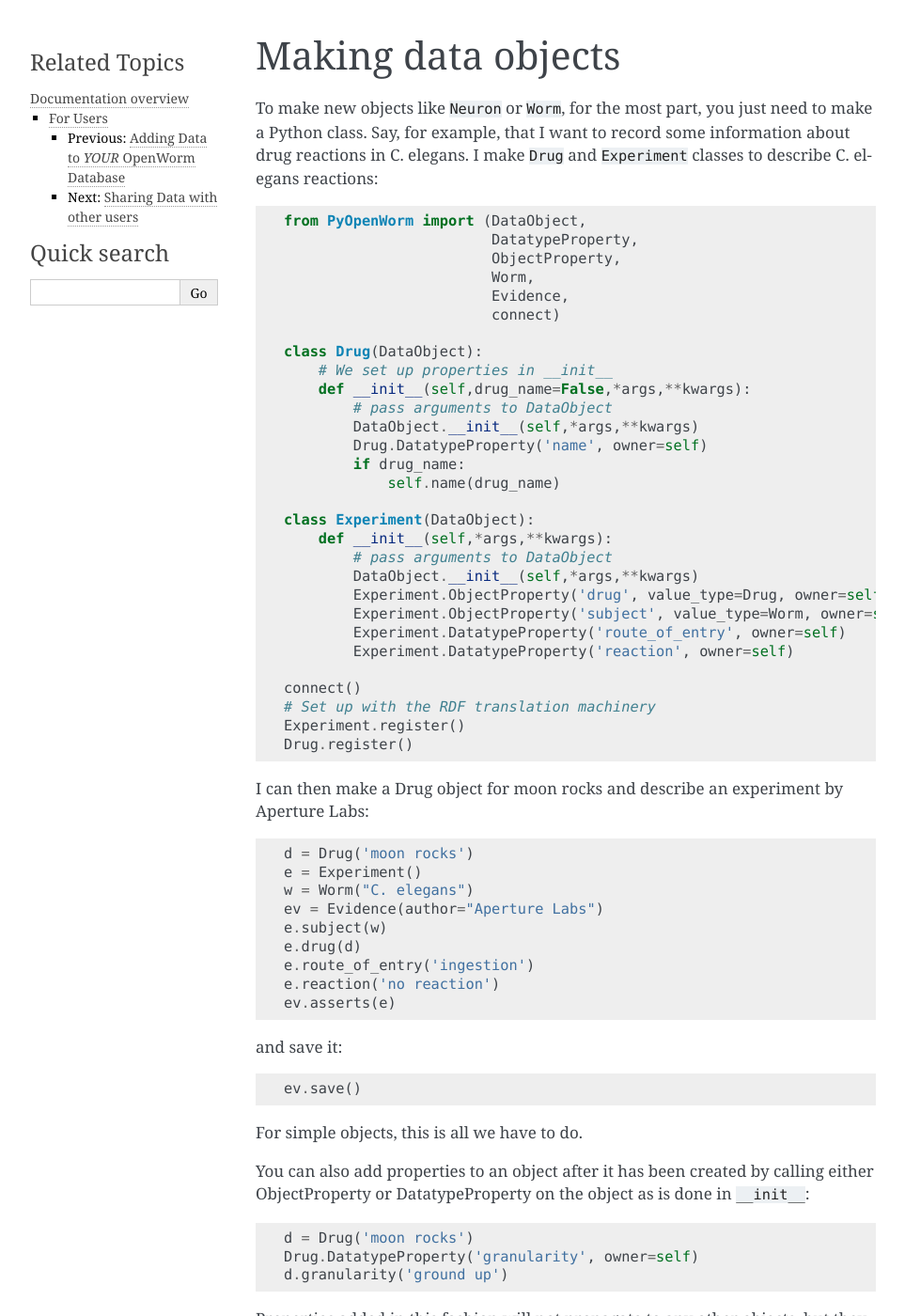
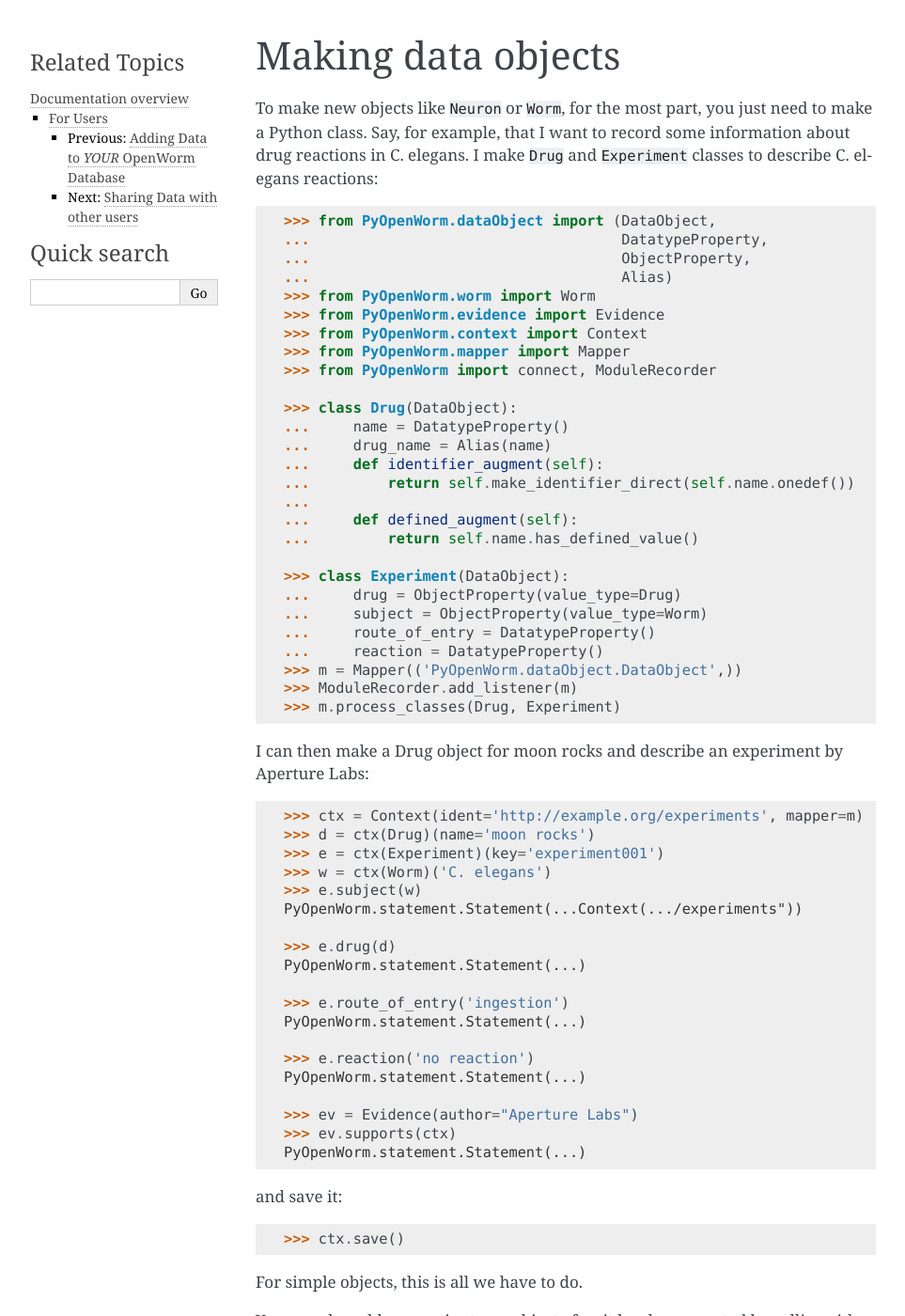
Before and after one commit to openworm/owmeta, a Sphinx documentation site: the page built from docs/making_dataObjects.rst, in a window 1280 px wide and 1400 px high. Shown: the whole window at 94% size, without its empty margins (148-1111 px from the left). Built offline with Sphinx 7.4.7, drawn with Linux system fonts in a browser that asks for light colours; some of the changed text lies outside the part shown.

Commit message:
Updating documentation and doctests

```diff
--- a/docs/making_dataObjects.rst
+++ b/docs/making_dataObjects.rst
@@ -8,62 +8,81 @@ Say, for example, that I want to record some information about drug reactions in
 C. elegans. I make ``Drug`` and ``Experiment`` classes to describe C. elegans
 reactions::
 
-    from PyOpenWorm import (DataObject,
-                            DatatypeProperty,
-                            ObjectProperty,
-                            Worm,
-                            Evidence,
-                            connect)
+    >>> from PyOpenWorm.dataObject import (DataObject,
+    ...                                    DatatypeProperty,
+    ...                                    ObjectProperty,
+    ...                                    Alias)
+    >>> from PyOpenWorm.worm import Worm
+    >>> from PyOpenWorm.evidence import Evidence
+    >>> from PyOpenWorm.context import Context
+    >>> from PyOpenWorm.mapper import Mapper
+    >>> from PyOpenWorm import connect, ModuleRecorder
 
-    class Drug(DataObject):
-        # We set up properties in __init__
-        def __init__(self,drug_name=False,*args,**kwargs):
-            # pass arguments to DataObject
-            DataObject.__init__(self,*args,**kwargs)
-            Drug.DatatypeProperty('name', owner=self)
-            if drug_name:
-                self.name(drug_name)
+    >>> class Drug(DataObject):
+    ...     name = DatatypeProperty()
+    ...     drug_name = Alias(name)
+    ...     def identifier_augment(self):
+    ...         return self.make_identifier_direct(self.name.onedef())
+    ...
+    ...     def defined_augment(self):
+    ...         return self.name.has_defined_value()
 
-    class Experiment(DataObject):
-        def __init__(self,*args,**kwargs):
-            # pass arguments to DataObject
-            DataObject.__init__(self,*args,**kwargs)
-            Experiment.ObjectProperty('drug', value_type=Drug, owner=self)
-            Experiment.ObjectProperty('subject', value_type=Worm, owner=self)
-            Experiment.DatatypeProperty('route_of_entry', owner=self)
-            Experiment.DatatypeProperty('reaction', owner=self)
-
-    connect()
-    # Set up with the RDF translation machinery
-    Experiment.register()
-    Drug.register()
+    >>> class Experiment(DataObject):
+    ...     drug = ObjectProperty(value_type=Drug)
+    ...     subject = ObjectProperty(value_type=Worm)
+    ...     route_of_entry = DatatypeProperty()
+    ...     reaction = DatatypeProperty()
+    >>> m = Mapper(('PyOpenWorm.dataObject.DataObject',))
+    >>> ModuleRecorder.add_listener(m)
+    >>> m.process_classes(Drug, Experiment)
 
 I can then make a Drug object for moon rocks and describe an experiment by
 Aperture Labs::
 
-    d = Drug('moon rocks')
-    e = Experiment()
-    w = Worm("C. elegans")
-    ev = Evidence(author="Aperture Labs")
-    e.subject(w)
-    e.drug(d)
-    e.route_of_entry('ingestion')
-    e.reaction('no reaction')
-    ev.asserts(e)
+    >>> ctx = Context(ident='http://example.org/experiments', mapper=m)
+    >>> d = ctx(Drug)(name='moon rocks')
+    >>> e = ctx(Experiment)(key='experiment001')
+    >>> w = ctx(Worm)('C. elegans')
+    >>> e.subject(w)
+    PyOpenWorm.statement.Statement(...Context(.../experiments"))
+
+    >>> e.drug(d)
+    PyOpenWorm.statement.Statement(...)
+
+    >>> e.route_of_entry('ingestion')
+    PyOpenWorm.statement.Statement(...)
+
+    >>> e.reaction('no reaction')
+    PyOpenWorm.statement.Statement(...)
+
+    >>> ev = Evidence(author="Aperture Labs")
+    >>> ev.supports(ctx)
+    PyOpenWorm.statement.Statement(...)
 
 and save it::
 
-    ev.save()
+    >>> ctx.save()
 
 For simple objects, this is all we have to do.
 
 You can also add properties to an object after it has been created by calling
-either ObjectProperty or DatatypeProperty on the object as is done in
-``__init__``::
+either ObjectProperty or DatatypeProperty on the class::
 
-    d = Drug('moon rocks')
-    Drug.DatatypeProperty('granularity', owner=self)
-    d.granularity('ground up')
+    >>> d = ctx(Drug)(name='moon rocks')
+    >>> Drug.DatatypeProperty('granularity', owner=d)
+    __main__.Drug_granularity(owner=Drug(ident=rdflib.term.URIRef(u'http://openworm.org/entities/Drug/moon%20rocks')))
 
-Properties added in this fashion will not propagate to any other objects, but
-they will be saved along with the object they are attached to.
+    >>> d.granularity('ground up')
+    PyOpenWorm.statement.Statement(...Context(.../experiments"))
+
+    >>> do = Drug()
+
+Properties added in this fashion will not propagate to any other objects::
+
+    >>> do.granularity
+    Traceback (most recent call last):
+        ...
+    AttributeError: 'Drug' object has no attribute 'granularity'
+
+
+They will, however, be saved along with the object they are attached to.
```
Also changed, not shown: PyOpenWorm/__init__.py (+11 -9 lines), docs/contexts.rst (+7 -3 lines), 6 other files.
